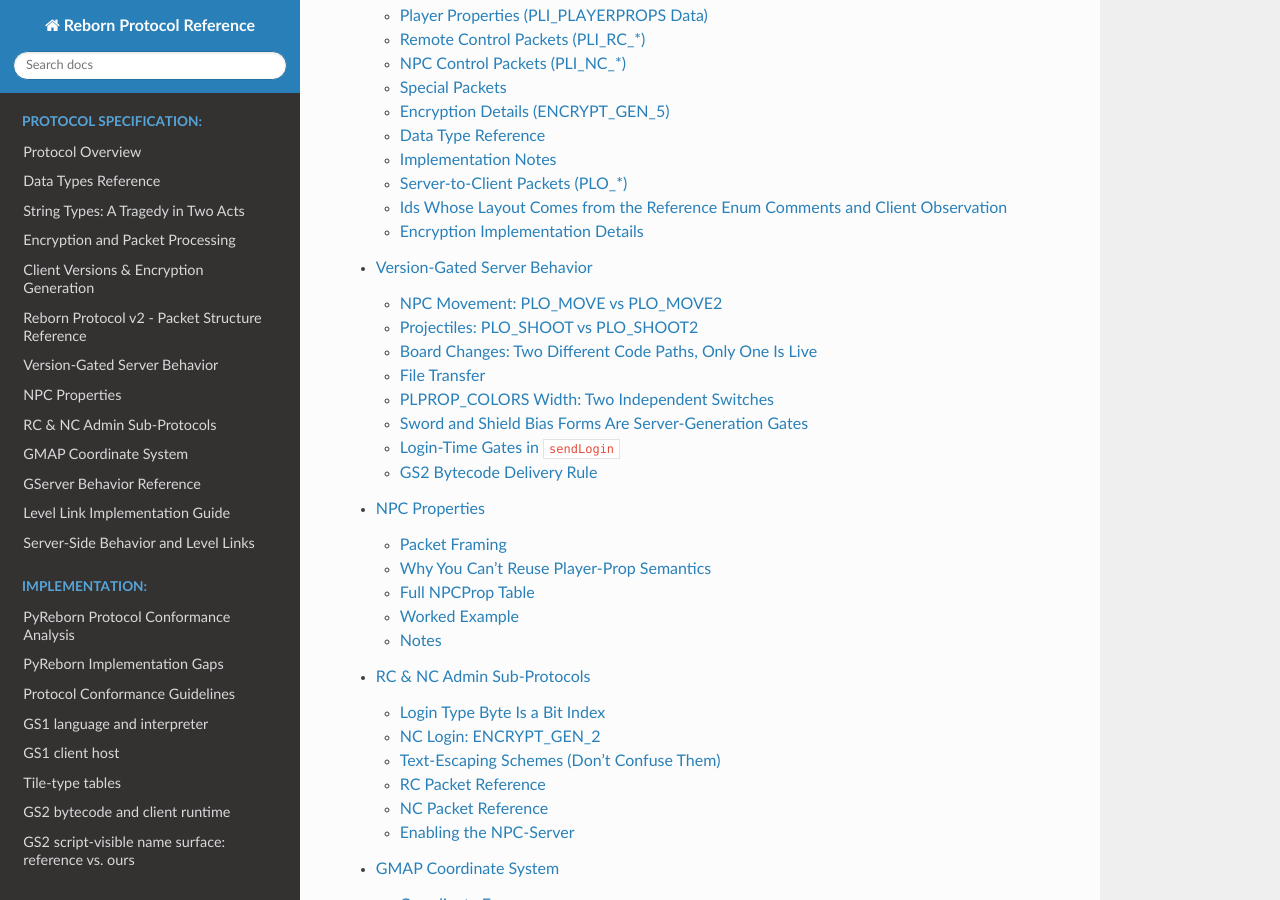
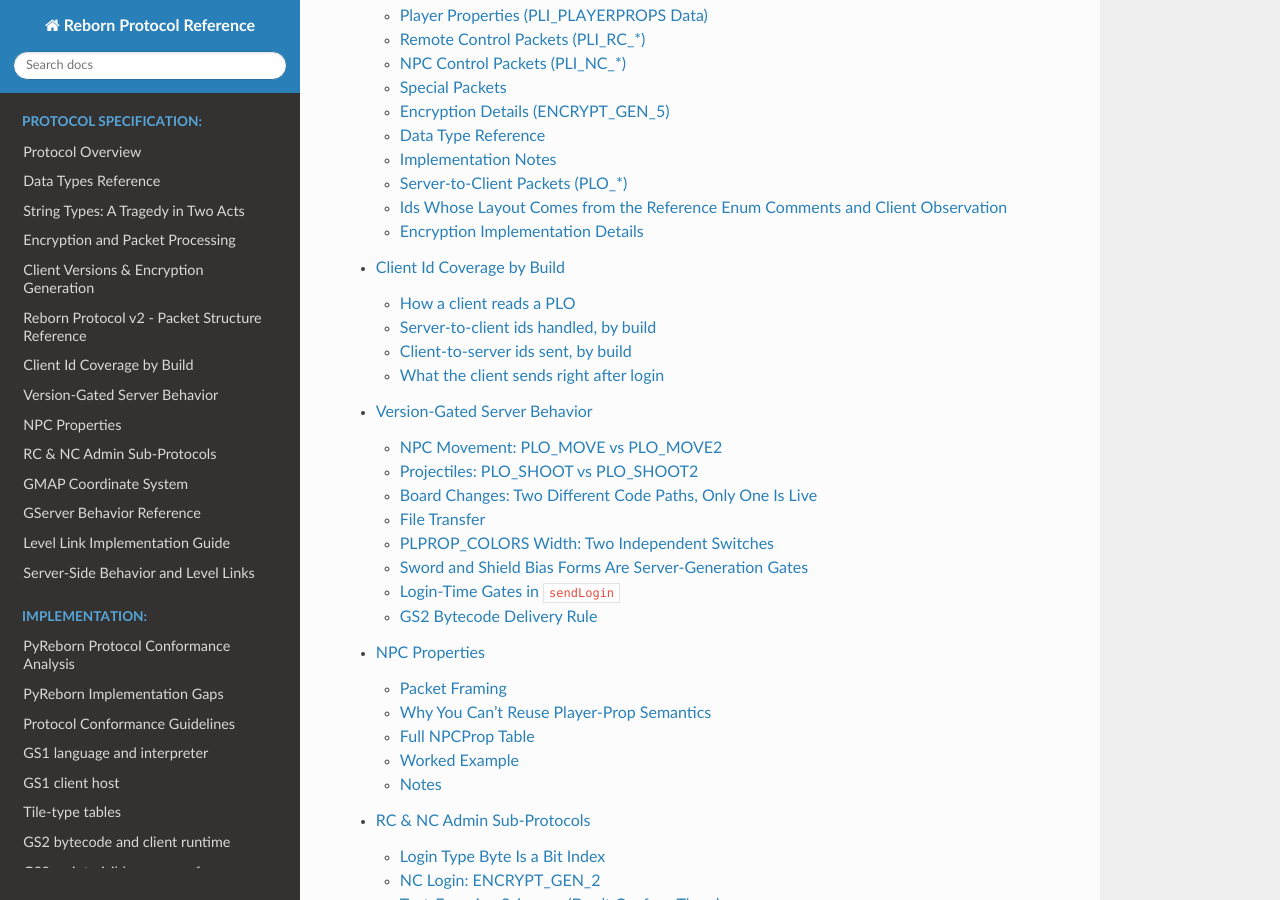
Before and after one commit to hosler/reborn-protocol-docs, a Sphinx documentation site: the page built from docs/index.rst, in a window 1280 px wide and 900 px high, scrolled down 1805 px. Built offline with Sphinx 7.4.7 and the Read the Docs theme 3.1.0, drawn with Linux system fonts in a browser that asks for light colours; part of the change alters nothing that is shown.

Commit message:
New page: which packet ids each original client build sends and handles
Co-Authored-By: Claude Opus 5.5 <noreply@anthropic.com>
Claude-Session: https://claude.ai/code/session_01UG2Sqj3AfdfVRC86AzKWQa

```diff
--- a/docs/index.rst
+++ b/docs/index.rst
@@ -22,6 +22,7 @@ implementation guidelines for Reborn servers and clients.
    protocol/encryption
    protocol/versions-encryption
    protocol/packet-structures
+   protocol/client-id-coverage
    protocol/version-gated-behavior
    protocol/npc-properties
    protocol/rc-nc-protocols
--- /dev/null
+++ b/docs/protocol/client-id-coverage.md
@@ -0,0 +1,139 @@
+# Client Id Coverage by Build
+
+The rest of these docs describe what the reference server sends and accepts. This page
+records the other side: which packet ids each **original client** build sends, which ids it
+handles, and in what order it talks at login. A server that serves old clients can use it
+to know what it will receive, and which ids a given client silently ignores.
+
+Everything on this page is from static reads and lab captures of the original client
+binaries, written up in squirelworks' public client-analysis notes,
+[Graal_analysis](https://github.com/squirelworks/Graal_analysis/): chapters
+[2.4 PLI](https://github.com/squirelworks/Graal_analysis/blob/main/manual/02-protocol/04-pli.md) and [2.5 PLO](https://github.com/squirelworks/Graal_analysis/blob/main/manual/02-protocol/05-plo.md) of its manual, each row there with its own
+source. None of it is verified against the reference server, which holds no client code.
+
+## How a client reads a PLO
+
+| Rule | Builds |
+| --- | --- |
+| Every handler checks a minimum length first and drops a short message silently | 2.05, 2.17.1, 2.22, 2.31 |
+| An id with no case in the receive switch falls to one shared default arm and is ignored without error | 2.05 to 2.31 |
+| 2.05 keeps two level pointers: the *named level*, set by every `PLO_LEVELNAME`, and the *object level*, which receives NPC messages (3, 150, 151, 166) and is set by `PLO_SETACTIVELEVEL`, or by each `PLO_LEVELNAME` when there is no NPC server | 2.05 |
+| Handlers for level objects (bombs, arrows, items, explosions, hits, trigger actions, horses, push-away) act only while the player stands in the named level | 2.05 |
+| A message the server re-emits for another player starts with `s player id`; with an unknown id, bombs, arrows, explosions and items are still shown without an owner, while fire spy, throw carried and player hits are dropped | 2.05 |
+| 2.17.1, 2.22 and 2.31 read "comma text" through the client's comma-text parser, which allows double quotes | 2.17.1, 2.22, 2.31 |
+| The receive dispatcher takes the id as the first byte minus 32, checks it against a bound, and goes through an index table; the bound is id 185 in 2.17.1, 186 in 2.22 and 189 in 2.31 | 2.17.1, 2.22, 2.31 |
+| 4.20r6 and 4.20r8 take 100 and 108 before the main switch | 4.20r6, 4.20r8 |
+
+## Server-to-client ids handled, by build
+
+*Bound* is the highest id the receive switch tests. Builds before 2.00 are listed in the
+notes' version matrix ([`manual/app-c-version-matrix.md`](https://github.com/squirelworks/Graal_analysis/blob/main/manual/app-c-version-matrix.md)).
+For the 2.02 and 2.05 revisions the rows mean distinct static receive routes, not proven
+runtime handling.
+
+| Build | Count | Ids handled |
+| --- | ---: | --- |
+| NewMain 24, 26 | 51 | 0–45, 75, 100, 150, 151, 153 (bound `0x99`) |
+| 2.00 (rev0–rev3) | 53 | 0–45, 75, 100, 150, 151, 153–155 (bound `0x9b`) |
+| 2.01 (+rev1) | 55 | 0–46, 75, 100, 150, 151, 153–156 |
+| 2.02 (rev0–rev2) | 56 | 0–47, 75, 100, 150, 151, 153–156 |
+| 2.03 | 58 | 0–48, 75, 100, 150, 151, 153–156, 165 |
+| 2.04 | 58 | 0–25, 27–48, 75, 100, 150, 151, 153–156, 165, 166 (26 dropped) |
+| 2.05 (rev0–rev2) | 59 | 0–25, 27–48, 75, 100, 150, 151, 153–156, 165, 166, 168 (bound `0xa8`) |
+| 2.1 test 2, test 3 | 61 | the 2.05 set plus 49, 169 |
+| NewWorld beta 1 | 53 | the 2.05 set without 2, 4, 17, 18, 154, 155 |
+| NewWorld beta 2 | 55 | the beta 1 set plus 49, 169 |
+| 2.17.1 | 79 | 0–25, 27–49, 68, 69, 75, 100, 150, 151, 153–156, 165, 166, 168–185 |
+| 2.22 | 80 | the 2.17.1 set plus 186 |
+| 2.31 | 81 | the 2.22 set without 44, plus 84 and 189 |
+| 3.04 (Linux) | 79 | 0–49, 68, 69, 75, 84, 100–102, 150, 151, 153–156, 165, 166, 168, 169, 171–176, 178–181, 184–186 |
+| 3.153 (Mac OS X) | 88 | the 3.04 set without 44, plus 67, 74, 82, 104, 131–134, 187, 189 |
+| 4.20r8 | 101 | 0–25, 27–43, 45–49, 67–69, 74, 75, 82, 84, 100–102, 104–108, 131–134, 150, 151, 153–156, 165, 166, 168–176, 178–187, 189–191, 193–196 |
+| 4.20r6 (Mac) | 99 | the 4.20r8 set without 41 and 196 |
+| 5.00r7 | 100 | 0–25, 27–43, 45–49, 67–69, 74, 75, 82, 84, 101, 102, 104–107, 131–134, 140, 150, 151, 153–156, 165, 166, 168–176, 178–187, 189–191, 193–195, 197 |
+| 6.01r1 | 91 | the 6.03r7 set without 111 |
+| 6.03r7 | 92 | 0–25, 27–40, 42, 43, 45–49, 67–69, 74, 82, 84, 101, 102, 104–107, 109, 111, 131, 134, 140, 150, 151, 153–156, 166, 168, 170, 172–174, 176, 178–180, 182, 183, 185–187, 189–191, 194, 195, 197, 198 |
+
+Notes on the gaps and steps in that table:
+
+| Rule | Builds |
+| --- | --- |
+| No build in the notes handles 26 (`PLO_NPCACTION`) after 2.03 (it is handled from 1.28 beta 2), or 152 and 167 | 2.04 to 6.03 |
+| Revisions of one version share every handler shape (2.05 rev1 differs by one constant in 8), so any revision stands for the others; on the wire only 2.02 rev2 differs, by its token and id 37 | 2.00 to 2.05 |
+| 2.00 has no active-level reference, since 156 arrives in 2.01; level-addressed messages act on the current level | 2.00 |
+| 2.01 rewrites 0, 14 and 15 so the handler no longer waits for and then requests the level, the code side of map preloading; 154 and 155 go through a shared helper | 2.01 |
+| 0, 6 and 14 gain checks that skip reloading a level that is already loaded | 2.1 test 3 |
+| NewMain 24 and 26 have one handler set between them, but differ from 2.00 more than any 2.0x revision does, so NewMain is a separate branch | NewMain |
+| 2.31 drops 44 (`HASNPCSERVER`); the 2.3 release notes say Classic switched to the NPC server | 2.31 |
+| 3.04 lacks 170, 177, 182 and 183, which 2.22 handles, and adds 84, 101 and 102 | 3.04 |
+| 4.20r8 drops nothing against 3.153 and adds 13 ids | 4.20r8 |
+| 5.00r7's list does not include 100 | 5.00r7 |
+| Against 5.00r7, 6.x drops 41, 75, 132, 133, 165, 169, 171, 175, 181, 184 and 193 and adds 109, 111 and 198 | 6.01r1, 6.03r7 |
+| A later client (5.07 and up, or 6.037, as the source note marks each id) ignores 26, 41, 44, 55, 56, 60, 78, 80, 81, 83, 132, 157, 159–164, 165, 167, 171, 175, 188 and 192 | 5.07, 6.037 |
+
+## Client-to-server ids sent, by build
+
+A list marked *floor* holds only the ids the binary passes to its send routine as
+constants; sends that pass the id in a register are not counted. "Disputed" rows have an
+open question in the notes.
+
+| Build | Ids sent | Complete? |
+| --- | --- | --- |
+| 1.21 | 0, 10–13, 15–26 | floor; disputed |
+| 1.28 beta 2 | 0, 15–21, 23, 25, 28, 29 | floor (fewer constants than 1.21 for the reason above) |
+| 1.3 test | 0, 14–21, 23, 25, 28–30 | floor |
+| 1.31, 1.32 | 0, 10–21, 23–30 | floor; 1.32 disputed |
+| 1.33 to 1.37 | 0–31 | yes for constant ids; a few register sends uncounted |
+| 1.38 | 0–24, 26–33 | as above |
+| 1.39 | 0–24, 26–33, 80, 81 | as above |
+| 1.41 rev1 | 0–24, 26–30, 32, 33, 80, 81 | unmeasured |
+| 1.42 (NewMain), NewMain 24 and 26, 2.00 (rev0–rev3) | 0–24, 26–30, 32–34, 80, 81 | unmeasured |
+| 2.01 (+rev1), 2.02, 2.02 rev1 | 0–24, 26–30, 32–36, 80, 81 | unmeasured |
+| 2.02 rev2 | 0–24, 26–30, 32–37, 80, 81 | unmeasured |
+| 2.03, 2.04, 2.05 (rev0–rev2), 2.1 test 2 and test 3 | 0–24, 26–30, 32–38, 80, 81 | unmeasured |
+| NewWorld beta 1, beta 2 | the 2.1 test set without 7, 8, 11, 15, 16, 17, 20; disputed | unmeasured |
+| 2.14 to 2.16 | the 2.1 set plus 41 | inferred; no binaries of 2.1 to 2.16 in the archive |
+| 2.17 (the 2.17.1 binary) | 0–24, 26–30, 32–41, 43–45, 80, 81 | unmeasured |
+| 2.22 | 0–24, 26–30, 32–35, 37–41, 43, 44, 80 | floor; 36, 42 and 45 not matched to a call site |
+| 2.31 | the 2.22 set without 21, plus 46 | floor |
+| 3.04 (Linux) | 0–24, 26–30, 32–38, 40, 41, 43, 80, 81 | yes, every game-code send site; listserver sends excluded |
+| 3.153 (Mac OS X) | the 3.04 set plus 46, 50, 93, 96–98, 152, 154–158 | no: 2, 3, 15, 24, 29 and 80 assumed from 3.04 |
+| 4.04r2 | 1, 2, 4–10, 12–19, 21–24, 26, 28, 29, 32, 33, 35–37, 41, 44, 50, 79–81, 92, 96, 130, 152, 154, 157, 158, 161 | floor |
+| 4.20r6 (Mac) | the 4.04r2 set plus 34, 46, 162 | floor |
+| 4.20r8 | 1, 2, 4–10, 12–19, 21–24, 26, 28, 29, 32, 33, 35–37, 41, 44, 50, 79–81, 92, 96, 130, 152, 154, 157, 158, 161, 162 | floor; some sends pass the id in a register |
+| 5.00r7 | 1, 2, 4–10, 12–19, 21–24, 26, 28, 29, 32–37, 41, 44, 47, 50, 79–81, 92, 93, 96–98, 130, 152, 154–159, 161 | floor; whether 11 is in the list is disputed |
+| 5.12 | 1, 2, 11, 23, 24, 34, 37, 38, 44, 47, 157 (seen in capture) | floor |
+| 5.24r4 | the 5.12 set plus 158 (seen in capture) | floor |
+| 5.30r3 | 1, 11, 37, 38 (seen in capture) | floor |
+| 5.31r4 | 2, 37 (seen in capture) | floor |
+| 6.00r2, 6.015 | 0–20, 22–24, 26–30, 32–38, 41, 44–48, 50, 79, 92, 93, 96–98, 130, 152, 154–159, 161, 162 | inferred from the 6.01 and 6.03 reads |
+| 6.01r1 | the 6.03r7 set without 160 | unmeasured |
+| 6.034 | as 6.03r7 | inferred |
+| 6.03r7 | 0–20, 22–24, 26–30, 32–38, 41, 44–48, 50, 79, 92, 93, 96–98, 130, 152, 154–162 | yes |
+
+Exceptions found in particular builds:
+
+| Rule | Builds |
+| --- | --- |
+| No sender was found for 25 (`PLI_TOWEAPON`) or 31 (`PLI_PACKETCOUNT`) | 2.05 |
+| 6.x sends none of 21 (`PUTNPC`), 25, 31, 39 (`TAMPERCHECK`) or 40 (`SHOOT`) as a constant | 6.01r1, 6.03r7 |
+| 3.04 and 3.153 send no 39 or 44, unlike their Windows twin, and add 36 and 81 | 3.04, 3.153 |
+| 6 (`PLI_TOALL`) is a real sender in every build of the family, with the chat text cut to 200 characters before sending | 2.00 to 2.1 test |
+| No id is removed anywhere from 2.00 to 2.1 test 3, and none of 25, 31 or any id from 39 up has a constant send, so the tamper check (39) is not part of this family | 2.00 to 2.1 test |
+| 36 and 38 look like TCP copies of UDP 25 and 26: one routine sends the UDP message, then repeats it over TCP when a flag says the server needs it; what sets the flag is unknown | 2.01 to 2.1 test |
+| 2.02 rev1 has no `PLI_LANGUAGE` (37) send site and sends none in the lab; rev2 is the first build that sends 37 | 2.02 rev1, rev2 |
+| Ids 4.x adds over 3.x: 44 (window list for PLO 182), 50 (large-packet length), 157 and 161 (file requests carrying an `i5` time), 158 (weapon by name), 162 | 4.20r8 |
+
+## What the client sends right after login
+
+The login packet itself is in [Versions and Encryption](versions-encryption.md). What the
+client sends next, by build:
+
+| Build | Messages after the login message, in order |
+| --- | --- |
+| 1.41 rev1 | one `PLI_PLAYERPROPS` with the login props, right after the first server message; no file requests |
+| 2.02 rev1 | file requests and the login props; no 37 |
+| 2.17 | 37, then 39 once; 44 with the window titles just before the login props |
+| 2.22 | 37 `English`, 39, then 34 for the default images (sword, shield, body, bomb), 23, and 2; 44 in answer to the server's 182 |
+| 2.31 | 37, 39, then in the second frame 46 before the props, 35 and 44 |
+| 6.01r1, 6.03r7 | 37 right after login; no 39 |
```
